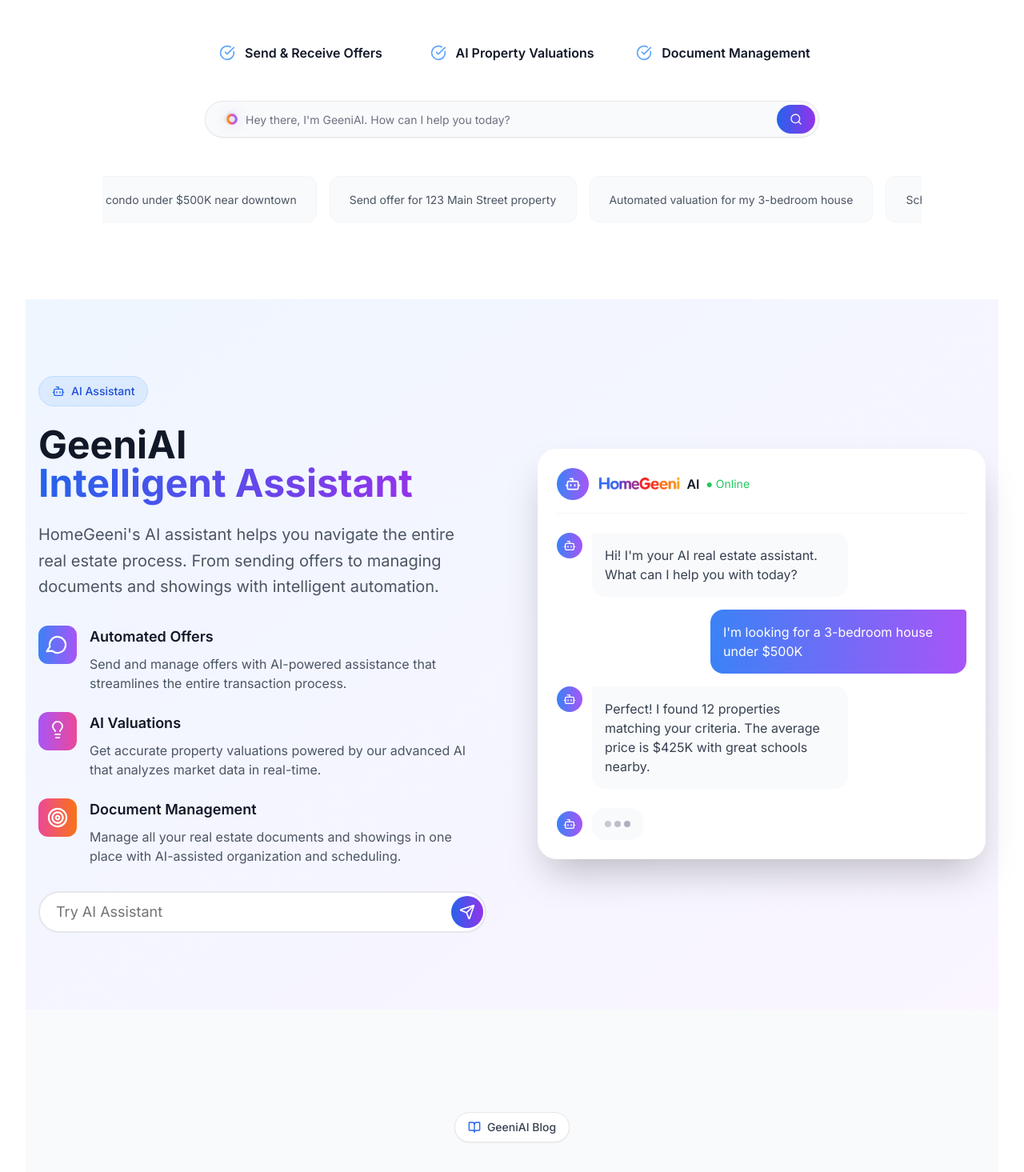
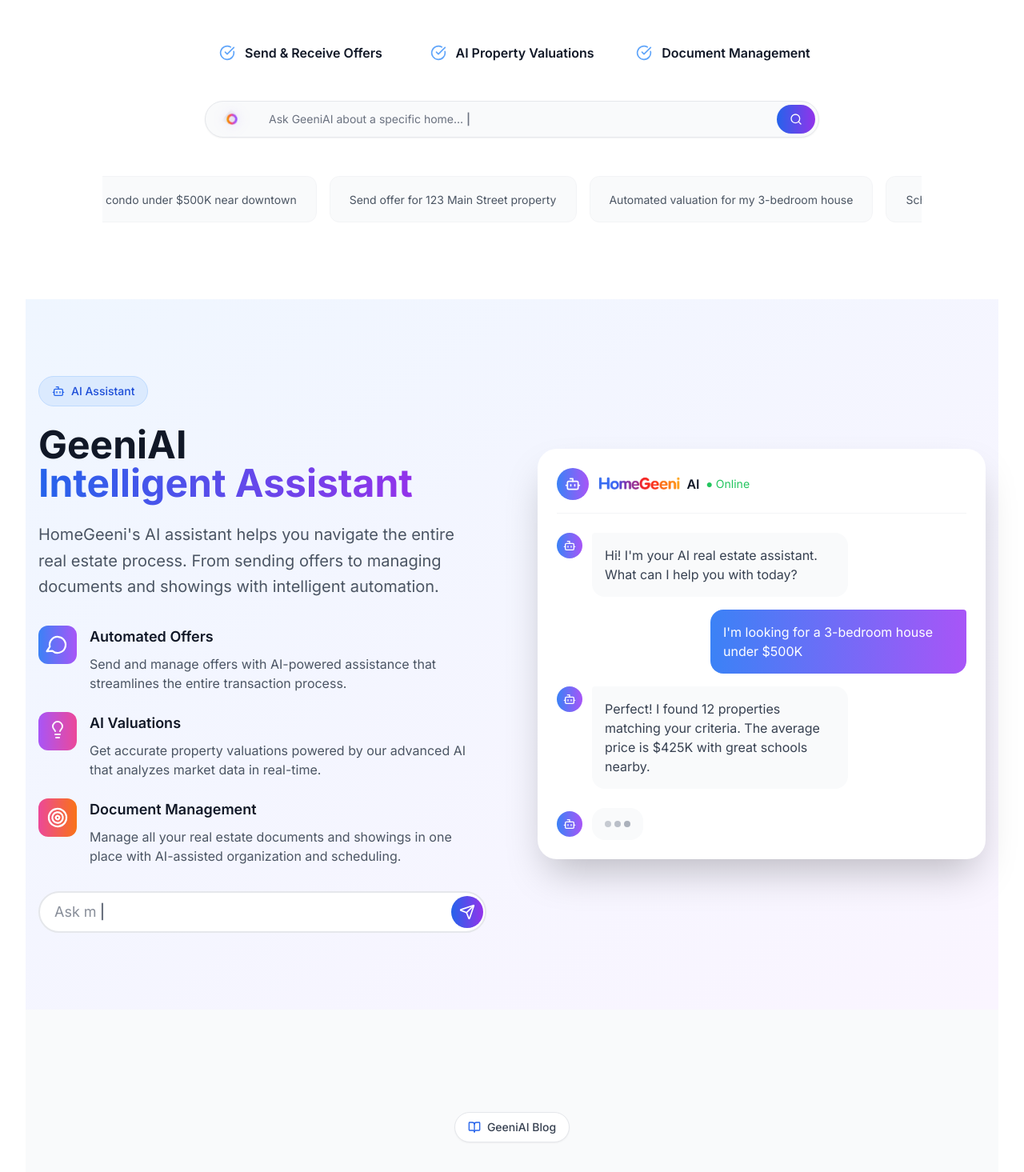
Before and after one commit to AVIKBHANJA/homegeeni_main, a Next.js app: page / in a window 1280 px wide. Shown: the part 480-1945 px from the top of the page at 80% size. Built offline with nearby package versions, Linux system fonts and the light colour scheme.

Commit message:
added animation t the search box

```diff
--- a/components/AIAssistantSection.tsx
+++ b/components/AIAssistantSection.tsx
@@ -5,9 +5,22 @@
 import { Bot, MessageCircle, Lightbulb, Target, Send } from "lucide-react";
 import { Button } from "@/components/ui/button";
 import { Input } from "@/components/ui/input";
+import AnimatedTypingPlaceholder from "@/components/ui/animated-typing-placeholder";
 
 const AIAssistantSection = () => {
   const [userInput, setUserInput] = useState("");
+  const [isInputFocused, setIsInputFocused] = useState(false);
+
+  const placeholderTexts = [
+    "Try AI Assistant...",
+    "Ask me anything about real estate...",
+    "Find homes in your area...",
+    "Get property valuations...",
+    "Schedule property showings...",
+    "Help with documents and offers...",
+    "Investment property advice...",
+    "Market trends and analysis...",
+  ];
 
   const handleSubmit = (e: FormEvent) => {
     e.preventDefault();
@@ -143,14 +156,35 @@
               </div>
             </div>{" "}
             <form onSubmit={handleSubmit} className="flex items-center gap-2">
+              {" "}
               <div className="relative flex-grow">
+                {" "}
                 <Input
                   type="text"
-                  placeholder="Try AI Assistant"
+                  placeholder={
+                    isInputFocused
+                      ? "Ask GeeniAI anything about real estate..."
+                      : ""
+                  }
                   value={userInput}
                   onChange={(e) => setUserInput(e.target.value)}
-                  className="bg-white border-2 border-gray-200 rounded-full px-5 py-6 text-lg pr-12"
+                  onFocus={() => setIsInputFocused(true)}
+                  onBlur={() => setIsInputFocused(false)}
+                  className="bg-white border-2 border-gray-200 rounded-full px-5 py-6 text-lg pr-12 caret-gray-500"
                 />
+                {!userInput && !isInputFocused && (
+                  <div className="absolute inset-y-0 left-5 flex items-center pointer-events-none">
+                    <AnimatedTypingPlaceholder
+                      texts={placeholderTexts}
+                      typingSpeed={60}
+                      deletingSpeed={30}
+                      pauseDuration={1000}
+                      className="text-gray-500 text-lg"
+                      cursorColor="text-gray-500"
+                      isActive={isInputFocused}
+                    />
+                  </div>
+                )}
                 <Button
                   type="submit"
                   size="icon"
--- a/components/HeroSearchSection.tsx
+++ b/components/HeroSearchSection.tsx
@@ -3,28 +3,25 @@
 import { motion } from "framer-motion";
 import { CheckCircle, Search } from "lucide-react";
 import AnimatedSearchIcon from "@/components/ui/animated-search-icon";
-import { useState, useEffect } from "react";
+import AnimatedTypingPlaceholder from "@/components/ui/animated-typing-placeholder";
+import { useState } from "react";
 import { Input } from "@/components/ui/input";
 import { Button } from "@/components/ui/button";
 
 const HeroSearchSection = () => {
   const [searchQuery, setSearchQuery] = useState("");
-  const [currentPlaceholder, setCurrentPlaceholder] = useState(0);
+  const [isSearchFocused, setIsSearchFocused] = useState(false);
 
   const placeholderTexts = [
-    "Describe the home you want to search",
-    "Ask GeeniAI about a specific home",
+    "Describe the home you want to search...",
+    "Ask GeeniAI about a specific home...",
     "Hey there, I'm GeeniAI. How can I help you today?",
     "What's on your mind, today?",
+    "Find 3 bed 2 bath under $500K...",
+    "Schedule a property showing...",
+    "Get instant property valuation...",
+    "Send an offer on 123 Main Street...",
   ];
-
-  useEffect(() => {
-    const interval = setInterval(() => {
-      setCurrentPlaceholder((prev) => (prev + 1) % placeholderTexts.length);
-    }, 3000); // Change every 3 seconds
-
-    return () => clearInterval(interval);
-  }, [placeholderTexts.length]);
   const handleSearch = (e: React.FormEvent) => {
     e.preventDefault();
     console.log("Searching for:", searchQuery);
@@ -80,7 +77,6 @@
             transition={{ delay: 0.2 }}
             className="text-4xl md:text-8xl font-light mb-8 leading-[0.9] text-gray-900 tracking-tight"
           >
-
             <span className="font-medium bg-gradient-to-r from-blue-600 to-indigo-600 bg-clip-text text-transparent">
               AI For Agents, Buyers & Sellers
             </span>
@@ -136,11 +132,30 @@
                 <Input
                   id="hero-search-input"
                   type="text"
-                  placeholder={placeholderTexts[currentPlaceholder]}
+                  placeholder={
+                    isSearchFocused
+                      ? "Type your home search query or ask GeeniAI anything..."
+                      : ""
+                  }
                   value={searchQuery}
                   onChange={(e) => setSearchQuery(e.target.value)}
-                  className="flex-1 border-0 py-3 px-0 bg-transparent focus-visible:ring-0 placeholder:text-gray-500 text-sm"
+                  onFocus={() => setIsSearchFocused(true)}
+                  onBlur={() => setIsSearchFocused(false)}
+                  className="flex-1 border-0 py-3 px-0 bg-transparent focus-visible:ring-0 placeholder:text-gray-500 text-sm caret-gray-500"
                 />
+                {!searchQuery && !isSearchFocused && (
+                  <div className="absolute inset-y-0 left-20 flex items-center pointer-events-none">
+                    <AnimatedTypingPlaceholder
+                      texts={placeholderTexts}
+                      typingSpeed={50}
+                      deletingSpeed={25}
+                      pauseDuration={1200}
+                      className="text-gray-500 text-sm"
+                      cursorColor="text-gray-500"
+                      isActive={isSearchFocused}
+                    />
+                  </div>
+                )}
                 <Button
                   type="submit"
                   size="sm"
--- a/components/HomeCarousel.tsx
+++ b/components/HomeCarousel.tsx
@@ -3,8 +3,9 @@
 import { motion } from "framer-motion";
 import { Heart, Search } from "lucide-react";
 import { Button } from "./ui/button";
-import { useState, useEffect } from "react";
+import { useState } from "react";
 import AnimatedSearchIcon from "./ui/animated-search-icon";
+import AnimatedTypingPlaceholder from "./ui/animated-typing-placeholder";
 
 // Create dummy home listing data
 const homes = [
@@ -124,22 +125,19 @@
 const extendedHomes = [...homes, ...homes];
 
 const HomeCarousel = () => {
-  const [currentPlaceholder, setCurrentPlaceholder] = useState(0);
+  const [searchQuery, setSearchQuery] = useState("");
+  const [isSearchFocused, setIsSearchFocused] = useState(false);
 
   const placeholderTexts = [
-    "Describe the home you want to search",
-    "Ask GeeniAI about a specific home",
+    "Describe the home you want to search...",
+    "Ask GeeniAI about a specific home...",
     "Hey there, I'm GeeniAI. How can I help you today?",
     "What's on your mind, today?",
+    "Find luxury homes with city views...",
+    "Search for investment properties...",
+    "New construction homes near me...",
+    "Houses with large backyards...",
   ];
-
-  useEffect(() => {
-    const interval = setInterval(() => {
-      setCurrentPlaceholder((prev) => (prev + 1) % placeholderTexts.length);
-    }, 3000); // Change every 3 seconds
-
-    return () => clearInterval(interval);
-  }, [placeholderTexts.length]);
   return (
     <section className="py-10 mt-12 relative">
       <div className="absolute inset-0 bg-gradient-to-b from-white via-white/90 to-white"></div>
@@ -164,9 +162,28 @@
             </div>{" "}
             <input
               type="text"
-              placeholder={placeholderTexts[currentPlaceholder]}
-              className="flex-1 px-4 py-4 rounded-full bg-transparent focus:outline-none text-gray-800"
+              placeholder={
+                isSearchFocused ? "Search for your dream home..." : ""
+              }
+              value={searchQuery}
+              onChange={(e) => setSearchQuery(e.target.value)}
+              onFocus={() => setIsSearchFocused(true)}
+              onBlur={() => setIsSearchFocused(false)}
+              className="flex-1 px-4 py-4 rounded-full bg-transparent focus:outline-none text-gray-800 caret-gray-500"
             />
+            {!searchQuery && !isSearchFocused && (
+              <div className="absolute inset-y-0 left-20 flex items-center pointer-events-none">
+                <AnimatedTypingPlaceholder
+                  texts={placeholderTexts}
+                  typingSpeed={50}
+                  deletingSpeed={25}
+                  pauseDuration={1000}
+                  className="text-gray-500 text-base"
+                  cursorColor="text-gray-500"
+                  isActive={isSearchFocused}
+                />
+              </div>
+            )}
             <Button
               type="submit"
               className="m-1 bg-gradient-to-r from-blue-600 to-purple-600 hover:from-blue-700 hover:to-purple-700 text-white rounded-full px-5 h-12"
--- a/components/Navigation.tsx
+++ b/components/Navigation.tsx
@@ -2,6 +2,7 @@
 import { useState, useEffect } from "react";
 import { Menu, X, Search } from "lucide-react";
 import AnimatedSearchIcon from "./ui/animated-search-icon";
+import AnimatedTypingPlaceholder from "./ui/animated-typing-placeholder";
 import { Button } from "./ui/button";
 import { Input } from "./ui/input";
 import Link from "next/link";
@@ -12,14 +13,19 @@
   const [showSearchInNav, setShowSearchInNav] = useState(false);
   const [isMobileMenuOpen, setIsMobileMenuOpen] = useState(false);
   const [searchQuery, setSearchQuery] = useState("");
-  const [currentPlaceholder, setCurrentPlaceholder] = useState(0);
   const [isSearchFocused, setIsSearchFocused] = useState(false);
   const { openAuthModal } = useAuth();
   const placeholderTexts = [
-    "Describe the home you want to search",
-    "Ask GeeniAI about a specific home",
-    "Hey there, I'm GeeniAI. How can I help you today?",
-    "What's on your mind, today?",
+    "Find your dream home with AI...",
+    "3 bed 2 bath under $500K...",
+    "Search homes near downtown...",
+    "Investment properties with ROI...",
+    "Luxury condos with city views...",
+    "Houses with large backyards...",
+    "New construction homes...",
+    "Ask GeeniAI anything...",
+    "Schedule a property showing...",
+    "Get instant property valuation...",
   ];
 
   const suggestedSearches = [
@@ -31,13 +37,6 @@
     "New construction homes",
   ];
 
-  useEffect(() => {
-    const interval = setInterval(() => {
-      setCurrentPlaceholder((prev) => (prev + 1) % placeholderTexts.length);
-    }, 3000); // Change every 3 seconds
-
-    return () => clearInterval(interval);
-  }, [placeholderTexts.length]);
   useEffect(() => {
     const handleScroll = () => {
       const heroSearchSection = document.getElementById("hero-search-section");
@@ -138,12 +137,29 @@
                   </div>{" "}
                   <Input
                     type="text"
-                    placeholder={placeholderTexts[currentPlaceholder]}
+                    placeholder={
+                      isSearchFocused
+                        ? "Search for homes, neighborhoods, or ask AI..."
+                        : ""
+                    }
                     value={searchQuery}
                     onChange={(e) => setSearchQuery(e.target.value)}
                     onFocus={() => setIsSearchFocused(true)}
-                    className="flex-1 border-0 py-2 px-0 bg-transparent focus-visible:ring-0 focus:ring-0 focus:ring-offset-0 shadow-none outline-none placeholder:text-gray-500 text-sm"
+                    className="flex-1 border-0 py-2 px-0 bg-transparent focus-visible:ring-0 focus:ring-0 focus:ring-offset-0 shadow-none outline-none placeholder:text-gray-500 text-sm caret-gray-500"
                   />
+                  {!searchQuery && !isSearchFocused && (
+                    <div className="absolute inset-y-0 left-20 flex items-center pointer-events-none">
+                      <AnimatedTypingPlaceholder
+                        texts={placeholderTexts}
+                        typingSpeed={60}
+                        deletingSpeed={30}
+                        pauseDuration={800}
+                        className="text-gray-500 text-sm"
+                        cursorColor="text-gray-500"
+                        isActive={isSearchFocused}
+                      />
+                    </div>
+                  )}
                   <Button
                     type="submit"
                     size="sm"
@@ -228,11 +244,24 @@
                     </div>{" "}
                     <Input
                       type="text"
-                      placeholder={placeholderTexts[currentPlaceholder]}
+                      placeholder="Search for homes, neighborhoods, or ask AI..."
                       value={searchQuery}
                       onChange={(e) => setSearchQuery(e.target.value)}
-                      className="flex-1 border-0 py-2 px-0 bg-transparent focus-visible:ring-0 focus:ring-0 focus:ring-offset-0 shadow-none outline-none placeholder:text-gray-500 text-sm"
+                      className="flex-1 border-0 py-2 px-0 bg-transparent focus-visible:ring-0 focus:ring-0 focus:ring-offset-0 shadow-none outline-none placeholder:text-gray-500 text-sm caret-gray-500"
                     />
+                    {!searchQuery && (
+                      <div className="absolute inset-y-0 left-20 flex items-center pointer-events-none">
+                        <AnimatedTypingPlaceholder
+                          texts={placeholderTexts}
+                          typingSpeed={60}
+                          deletingSpeed={30}
+                          pauseDuration={800}
+                          className="text-gray-500 text-sm"
+                          cursorColor="text-gray-500"
+                          isActive={false}
+                        />
+                      </div>
+                    )}
                     <Button
                       type="submit"
                       size="sm"
--- /dev/null
+++ b/components/ui/animated-typing-placeholder.tsx
@@ -0,0 +1,102 @@
+"use client";
+
+import { useState, useEffect } from "react";
+import { motion, AnimatePresence } from "framer-motion";
+
+interface AnimatedTypingPlaceholderProps {
+  texts: string[];
+  typingSpeed?: number;
+  deletingSpeed?: number;
+  pauseDuration?: number;
+  className?: string;
+  cursorColor?: string;
+  isActive?: boolean; // Stop animation when input is active
+}
+
+export default function AnimatedTypingPlaceholder({
+  texts,
+  typingSpeed = 80,
+  deletingSpeed = 40,
+  pauseDuration = 1500,
+  className = "text-gray-500",
+  cursorColor = "text-gray-500",
+  isActive = false,
+}: AnimatedTypingPlaceholderProps) {
+  const [currentTextIndex, setCurrentTextIndex] = useState(0);
+  const [currentText, setCurrentText] = useState("");
+  const [isTyping, setIsTyping] = useState(true);
+  const [showCursor, setShowCursor] = useState(true);
+
+  useEffect(() => {
+    // Stop animation when input is active
+    if (isActive) return;
+
+    const targetText = texts[currentTextIndex];
+
+    if (isTyping) {
+      if (currentText.length < targetText.length) {
+        const timeout = setTimeout(() => {
+          setCurrentText(targetText.slice(0, currentText.length + 1));
+        }, typingSpeed);
+        return () => clearTimeout(timeout);
+      } else {
+        const timeout = setTimeout(() => {
+          setIsTyping(false);
+        }, pauseDuration);
+        return () => clearTimeout(timeout);
+      }
+    } else {
+      if (currentText.length > 0) {
+        const timeout = setTimeout(() => {
+          setCurrentText(currentText.slice(0, -1));
+        }, deletingSpeed);
+        return () => clearTimeout(timeout);
+      } else {
+        setCurrentTextIndex((prev) => (prev + 1) % texts.length);
+        setIsTyping(true);
+      }
+    }
+  }, [
+    currentText,
+    isTyping,
+    currentTextIndex,
+    texts,
+    typingSpeed,
+    deletingSpeed,
+    pauseDuration,
+    isActive,
+  ]);
+
+  useEffect(() => {
+    // Stop cursor blinking when input is active
+    if (isActive) {
+      setShowCursor(false);
+      return;
+    }
+
+    const cursorInterval = setInterval(() => {
+      setShowCursor((prev) => !prev);
+    }, 530);
+    return () => clearInterval(cursorInterval);
+  }, [isActive]);
+
+  return (
+    <div className={`inline-flex items-center ${className}`}>
+      <motion.span
+        key={currentText}
+        initial={{ opacity: 0.8 }}
+        animate={{ opacity: 1 }}
+        className="min-h-[1em]"
+      >
+        {currentText}
+      </motion.span>{" "}
+      <motion.span
+        animate={{ opacity: showCursor ? 1 : 0 }}
+        transition={{ duration: 0.1 }}
+        className={`ml-1 ${cursorColor} font-semibold`}
+      >
+        |
+      </motion.span>
+    </div>
+  );
+}
```
